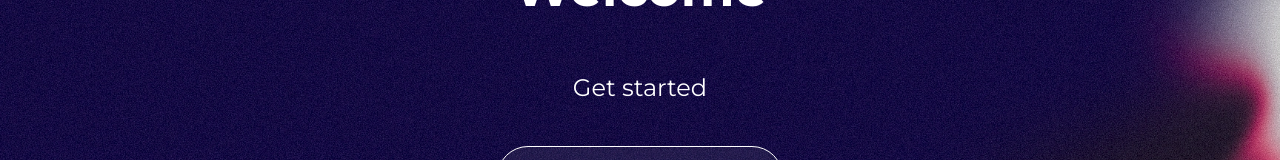
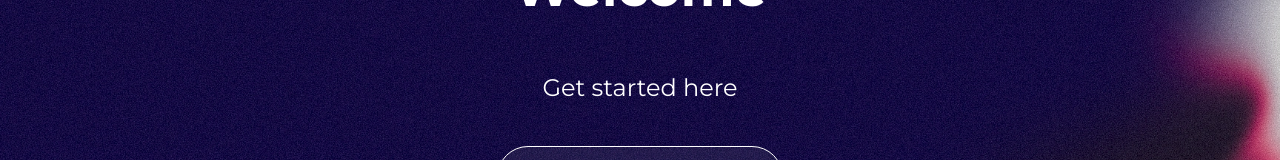
Before and after one commit to 104stars/login-practice, a React (Vite) app: page / in a window 1280 px wide. Shown: the part 333-493 px from the top of the page. Built offline with nearby package versions, Linux system fonts and the light colour scheme; no server answers.

Commit message:
minor changes

```diff
--- a/src/pages/Dashboard.jsx
+++ b/src/pages/Dashboard.jsx
@@ -1,6 +1,7 @@
 import React, { useEffect, useState } from 'react';
 import { auth } from '../../firebase.config';
 import { useNavigate } from 'react-router-dom';
+
 
 function Dashboard() {
   const navigate = useNavigate();
@@ -31,8 +32,8 @@ function Dashboard() {
 
   return (
     <div>
-      <h1>You successfully logged in!</h1>
-      <p>Welcome, {user.email}!</p>
+      <h1>You have successfully logged in!</h1>
+      <p>Welcome, {user.displayName.toLowerCase()}!</p>
       <button onClick={handleSignOut}>Sign Out</button>
     </div>
   );
--- a/src/pages/Login.jsx
+++ b/src/pages/Login.jsx
@@ -45,7 +45,7 @@ function Login() {
   return (
     <div className="login-container">
       <h1>Welcome</h1>
-      <h2>Get started</h2>
+      <h2>Get started here</h2>
       <button onClick={handleLogin} className='google-button'>
         <img src="/google.svg" alt="" className='google-logo' />
         Login with Google
```
